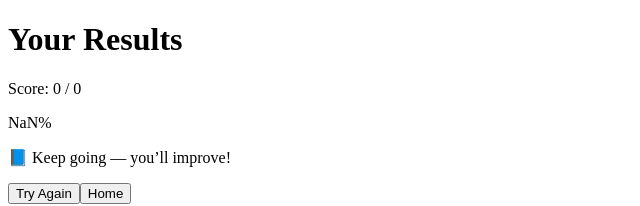
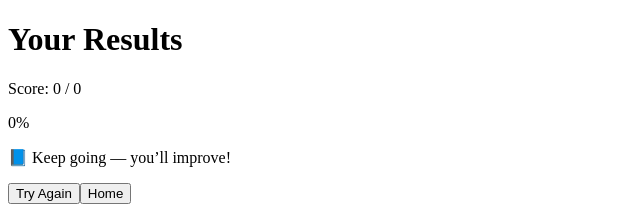
Before and after one commit to christensenandrew455-cell/Testifyai, a Next.js app: page /results in a window 1280 px wide. Shown: the top 206 px of the page, without its empty margins (0-640 px from the left). Built offline with nearby package versions, Linux system fonts and the light colour scheme.

Commit message:
Update page.js

```diff
--- a/app/results/page.js
+++ b/app/results/page.js
@@ -2,12 +2,21 @@
 
 import { useSearchParams } from "next/navigation";
 import Link from "next/link";
+import { useEffect, useState } from "react";
 
 export default function Results() {
   const params = useSearchParams();
-  const score = parseInt(params.get("score")) || 0;
-  const total = parseInt(params.get("total")) || 0;
-  const percent = ((score / total) * 100).toFixed(0);
+  const [score, setScore] = useState(0);
+  const [total, setTotal] = useState(0);
+  const [percent, setPercent] = useState(0);
+
+  useEffect(() => {
+    const s = parseInt(params.get("score")) || 0;
+    const t = parseInt(params.get("total")) || 0;
+    setScore(s);
+    setTotal(t);
+    setPercent(t > 0 ? ((s / t) * 100).toFixed(0) : 0);
+  }, [params]);
 
   const getMessage = () => {
     if (percent >= 90) return "🔥 Master Level! Excellent job!";
@@ -21,7 +30,9 @@ export default function Results() {
       <h1 className="text-4xl font-bold text-blue-600 mb-4">Your Results</h1>
 
       <div className="bg-white shadow-md rounded-2xl p-6 w-11/12 sm:w-2/3 lg:w-1/2 mb-6">
-        <p className="text-2xl font-semibold mb-2">Score: {score} / {total}</p>
+        <p className="text-2xl font-semibold mb-2">
+          Score: {score} / {total}
+        </p>
         <p className="text-xl text-gray-700 mb-4">{percent}%</p>
         <p className="text-lg">{getMessage()}</p>
       </div>
```
